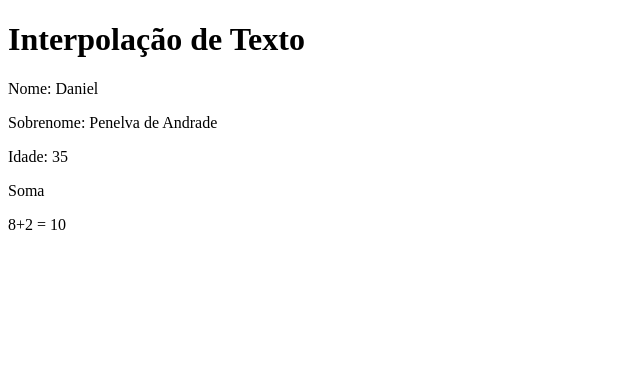
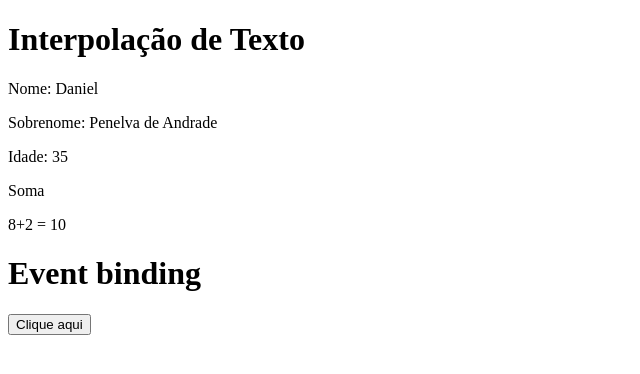
Before and after one commit to Daniel-Penelva/demo-angular17, an Angular app: page / in a window 1280 px wide. Shown: the top 374 px of the page, without its empty margins (0-640 px from the left). Built offline with nearby package versions, Linux system fonts and the light colour scheme.

Commit message:
Event binding (click)

```diff
--- a/src/app/componente01/componente01.component.html
+++ b/src/app/componente01/componente01.component.html
@@ -6,3 +6,6 @@
 
 <p>Soma</p>
 <p>8+2 = {{ 8+2 }}</p>
+
+<h1>Event binding</h1>
+<button (click)="mensagem()">Clique aqui</button>
--- a/src/app/componente01/componente01.component.ts
+++ b/src/app/componente01/componente01.component.ts
@@ -14,4 +14,8 @@ export class Componente01Component {
   sobrenome: string = 'Penelva de Andrade';
   idade: number = 35;
 
+  // Função para exibir uma mensagem
+  mensagem(){
+    alert("Nome Completo: " + this.nome + ' ' + this.sobrenome + " - Idade: " + this.idade);
+  }
 }
```
